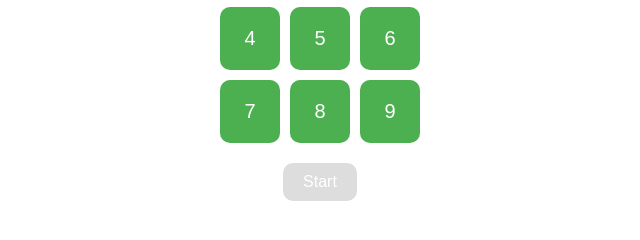
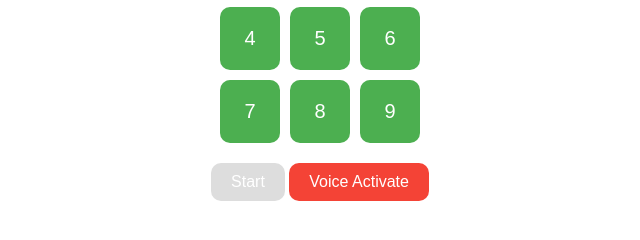
Before and after one commit to JardyBoi9000/break-away-drill, a plain HTML site: page index.html in a window 1280 px wide. Shown: the part 174-414 px from the top of the page, without its empty margins (320-960 px from the left). Drawn offline with Linux system fonts and the light colour scheme.

Commit message:
Update index.html

```diff
--- a/index.html
+++ b/index.html
@@ -41,6 +41,16 @@
             background-color: #dddddd;
             cursor: not-allowed;
         }
+        #voice-button {
+            padding: 10px 20px;
+            font-size: 16px;
+            margin-top: 20px;
+            border-radius: 10px;
+            background-color: #f44336;
+            color: white;
+            border: none;
+            cursor: pointer;
+        }
     </style>
 </head>
 <body>
@@ -58,6 +68,7 @@
         <button onclick="selectNumber(9)">9</button>
     </div>
     <button id="start-button" onclick="startRNG()" disabled>Start</button>
+    <button id="voice-button" onclick="startVoiceRecognition()">Voice Activate</button>
     <p id="result"></p>
 
     <!-- Audio elements for each number -->
```
